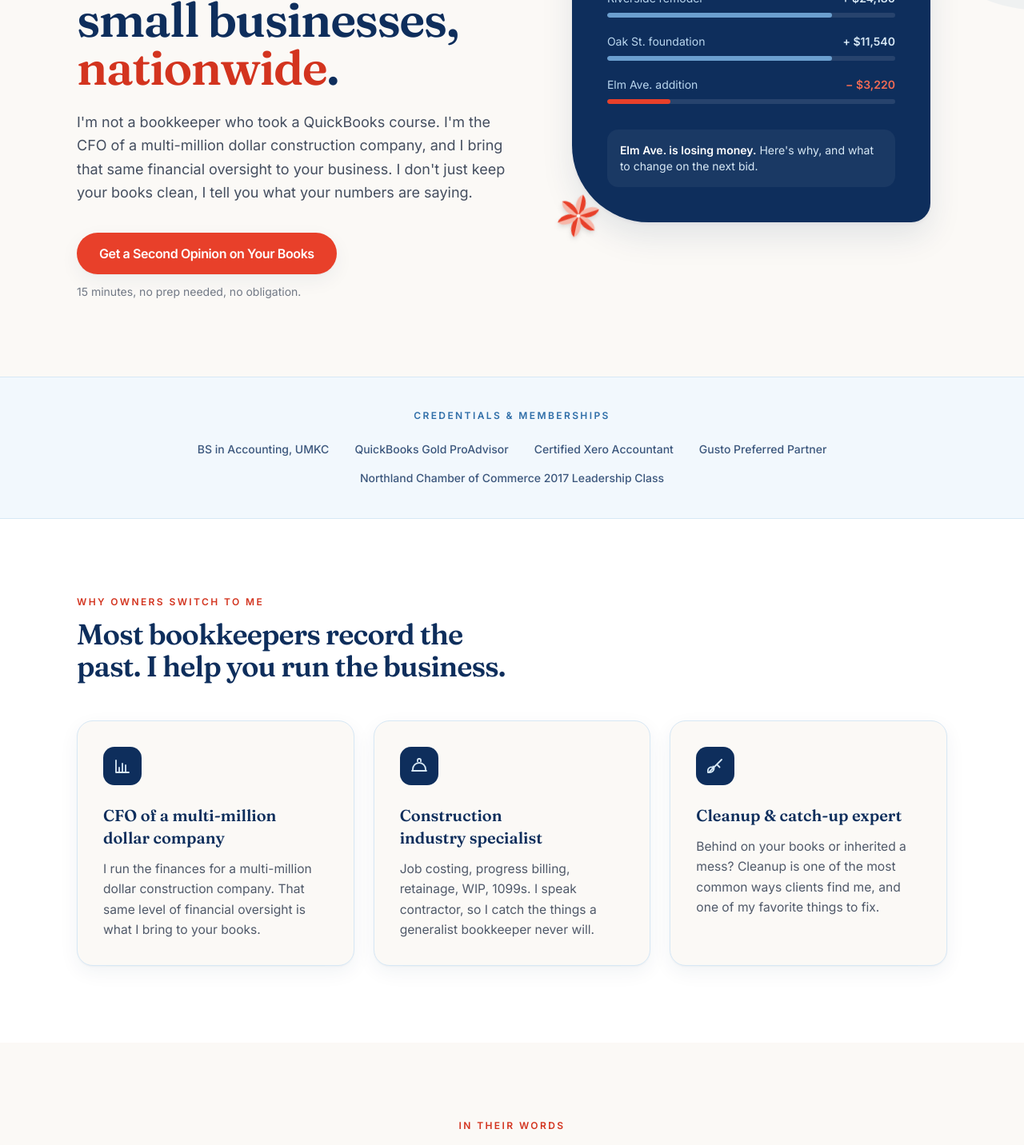
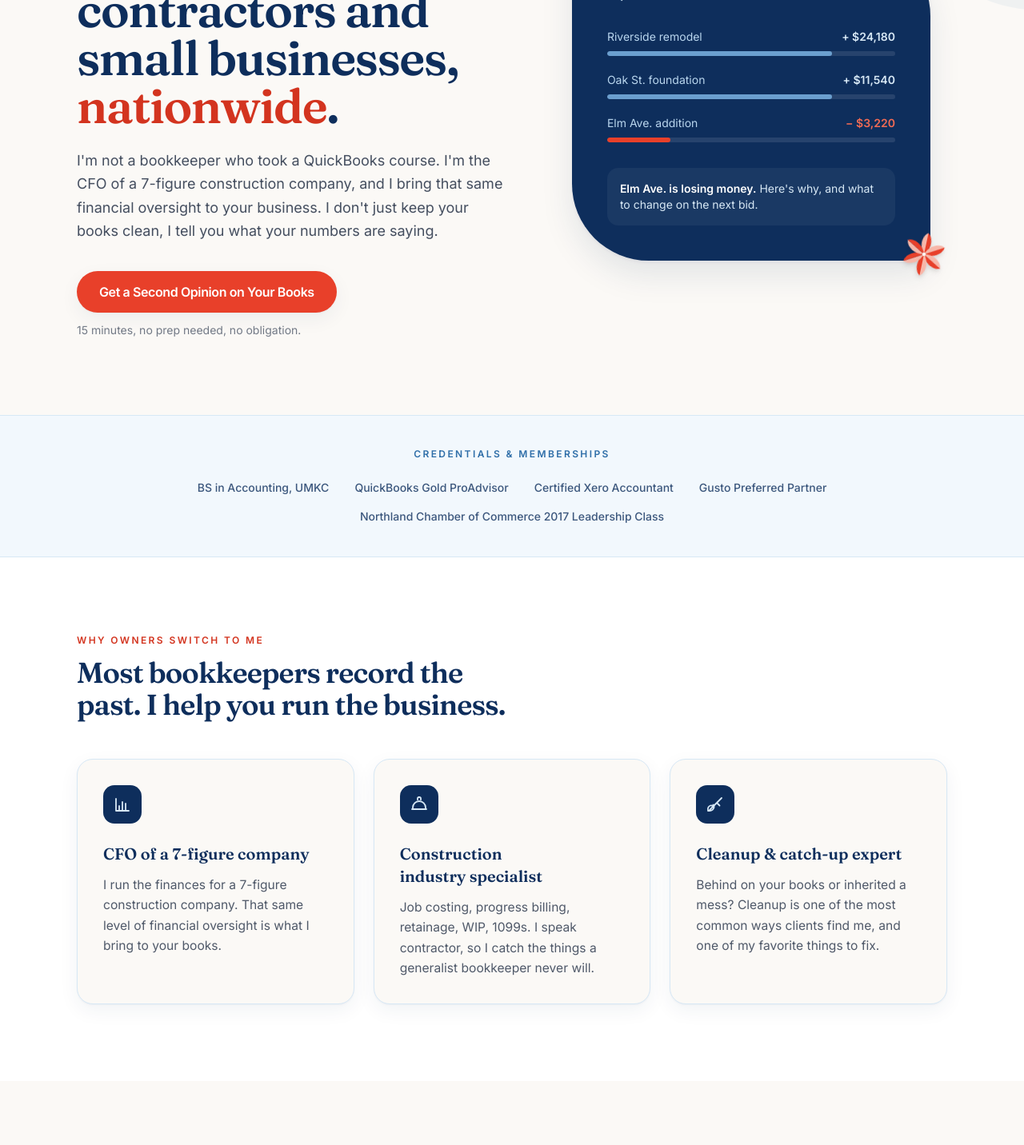
Before and after one commit to dewbwah/Starflower, a Next.js app: page / in a window 1280 px wide. Shown: the part 320-1752 px from the top of the page at 80% size. Built offline with nearby package versions, Linux system fonts and the light colour scheme.

Commit message:
Hero flower to card corner, 7-figure copy, hero clears floating nav

```diff
--- a/app/not-found.tsx
+++ b/app/not-found.tsx
@@ -11,7 +11,7 @@ export default function NotFound() {
         tone="blue"
         className="pointer-events-none absolute -right-28 -top-28 h-[30rem] w-[30rem] opacity-[0.05]"
       />
-      <Container className="relative flex min-h-[70vh] flex-col items-center justify-center py-24 text-center">
+      <Container className="relative flex min-h-[70vh] flex-col items-center justify-center pb-24 pt-36 text-center">
         <FlowerMark tone="coral" className="h-14 w-14" />
         <p className="mt-8 text-sm font-semibold uppercase tracking-[0.2em] text-coral-600">
           404
--- a/app/page.tsx
+++ b/app/page.tsx
@@ -28,8 +28,8 @@ export const metadata: Metadata = {
 const proofPoints = [
   {
     icon: ChartIcon,
-    title: "CFO of a multi-million dollar company",
-    body: "I run the finances for a multi-million dollar construction company. That same level of financial oversight is what I bring to your books.",
+    title: "CFO of a 7-figure company",
+    body: "I run the finances for a 7-figure construction company. That same level of financial oversight is what I bring to your books.",
   },
   {
     icon: HardHatIcon,
@@ -70,7 +70,8 @@ export default function HomePage() {
           tone="blue"
           className="pointer-events-none absolute -right-40 -top-40 h-[42rem] w-[42rem] opacity-[0.05]"
         />
-        <Container className="relative grid items-center gap-14 py-16 sm:py-24 lg:grid-cols-[1.05fr_0.95fr]">
+        {/* Extra top padding clears the floating glass nav overlapping this section. */}
+        <Container className="relative grid items-center gap-14 pb-16 pt-32 sm:pb-24 sm:pt-36 lg:grid-cols-[1.05fr_0.95fr]">
           <div>
             <Rise>
               <Eyebrow className="mb-5">Bookkeeping with a CFO behind it</Eyebrow>
@@ -84,7 +85,7 @@ export default function HomePage() {
             <Rise delay={120}>
               <p className="mt-6 max-w-xl text-lg leading-relaxed text-ink/80">
                 I&apos;m not a bookkeeper who took a QuickBooks course. I&apos;m the
-                CFO of a multi-million dollar construction company, and I bring that
+                CFO of a 7-figure construction company, and I bring that
                 same financial oversight to your business. I don&apos;t just keep your
                 books clean, I tell you what your numbers are saying.
               </p>
@@ -146,7 +147,7 @@ export default function HomePage() {
               </div>
               <FlowerMark
                 tone="coral"
-                className="absolute -bottom-6 -left-6 h-16 w-16 rotate-12 drop-shadow-md"
+                className="absolute -bottom-6 -right-6 h-16 w-16 rotate-12 drop-shadow-md"
               />
             </div>
           </Reveal>
```
